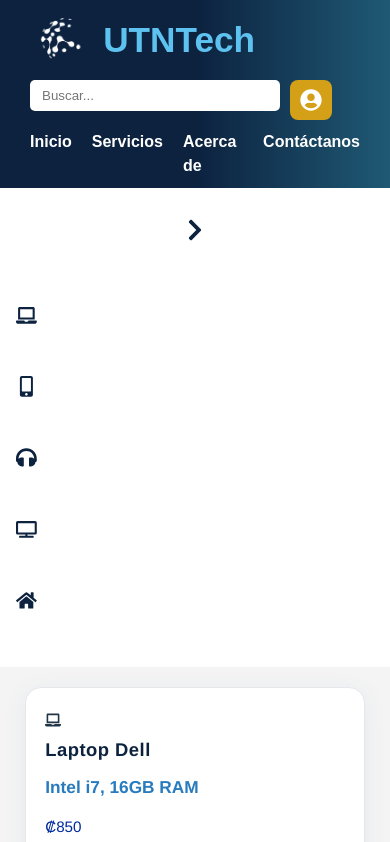
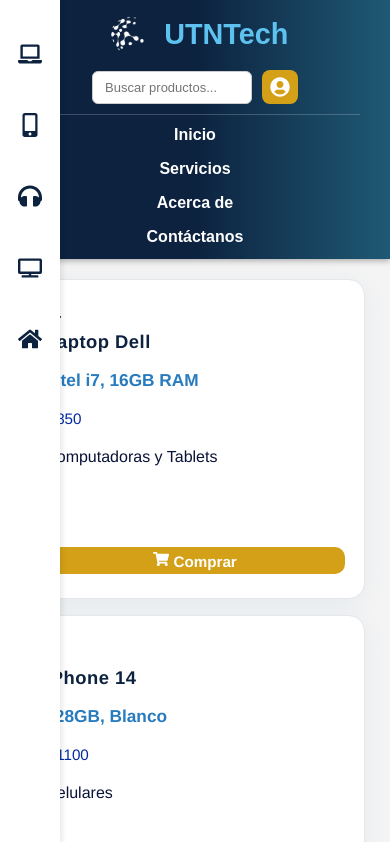
Before and after one commit to fabinunezgo/IntegradorUtnTech, a React (Vite) app: page / in a window 390 px wide. Shown: the top 842 px of the page. Built offline with nearby package versions, Linux system fonts and the light colour scheme.

Commit message:
Cambios en la pagina Principal

```diff
--- a/src/App.jsx
+++ b/src/App.jsx
@@ -1,4 +1,5 @@
 import { BrowserRouter as Router, Routes, Route, useLocation } from "react-router-dom";
+import React, { useState } from "react";
 import Encabezado from "./components/Encabezado";
 import Footer from "./components/Footer";
 import MenuLateral from "./components/MenuLateral";
@@ -12,6 +13,7 @@
 
 function AppContent() {
   const location = useLocation();
+  const [busqueda, setBusqueda] = useState("");
 
   // Detectamos rutas especiales donde no queremos header ni sidebar
   const hideLayout = location.pathname === "/login" || location.pathname === "/dashboard";
@@ -19,7 +21,7 @@
   return (
     <div className="app">
       {/* Header solo si no estamos en login ni dashboard */}
-      {!hideLayout && <Encabezado />}
+      {!hideLayout && <Encabezado onBuscar={setBusqueda} />}
 
       <div className="contenido-principal">
         {/* Sidebar solo si no estamos en login ni dashboard */}
@@ -30,11 +32,11 @@
             <Routes>
               <Route path="/login" element={<Login />} />
               <Route path="/dashboard" element={<Dashboard />} />
-              <Route path="/" element={<Inicio />} />
+              <Route path="/" element={<Inicio busqueda={busqueda} />} />
               <Route path="/Servicios" element={<Servicios />} />
               <Route path="/Acerca" element={<Acerca />} />
               <Route path="/Contacto" element={<Contacto />} />
-              <Route path="/categoria/:nombreCategoria" element={<Inicio />} />
+              <Route path="/categoria/:nombreCategoria" element={<Inicio busqueda={busqueda} />} />
             </Routes>
           </main>
         </div>
--- a/src/components/Buscador.jsx
+++ b/src/components/Buscador.jsx
@@ -1,9 +1,13 @@
+import React from "react";
+import "../css/encabezado.css"; // para que tome los estilos
+
 export default function Buscador({ onBuscar }) {
   return (
-    <div className="buscador">
+    <div className="buscador-contenedor">
       <input
         type="text"
         placeholder="Buscar productos..."
+        className="buscador-input"
         onChange={(e) => onBuscar(e.target.value)}
       />
     </div>
--- a/src/components/Encabezado.jsx
+++ b/src/components/Encabezado.jsx
@@ -2,25 +2,33 @@
 import { Link } from "react-router-dom";
 import logo from "../assets/LogoUtnTech.png";
 import { FaUserCircle } from "react-icons/fa";
+import Buscador from "./Buscador";
 import "../css/encabezado.css";
 
-export default function Encabezado() {
+export default function Encabezado({ onBuscar }) {
+  const handleBuscar = (valor) => {
+    if (onBuscar) onBuscar(valor);
+  };
+
   return (
     <header className="encabezado">
       <div className="top-header">
+        {/* Fila superior: logo + buscador/login */}
+        <div className="logo-buscador">
           <div className="logo-titulo">
             <img src={logo} alt="Logo UTN TECH" className="logo-img" />
             <h1 className="titulo encabezado-titulo">UTNTech</h1>
           </div>
 
           <div className="buscador-menu">
-          <div className="buscador-login">
-            <input type="text" placeholder="Buscar..." className="buscador-input" />
+            <Buscador onBuscar={handleBuscar} />
             <Link to="/login" className="btn-login">
               <FaUserCircle className="icono-login" />
             </Link>
           </div>
+        </div>
 
+        {/* Fila inferior: menú */}
         <nav className="menu-principal">
           <Link to="/" className="menu-link">Inicio</Link>
           <Link to="/Servicios" className="menu-link">Servicios</Link>
@@ -28,7 +36,6 @@
           <Link to="/Contacto" className="menu-link">Contáctanos</Link>
         </nav>
       </div>
-      </div>
     </header>
   );
 }
--- a/src/components/MenuLateral.jsx
+++ b/src/components/MenuLateral.jsx
@@ -1,7 +1,7 @@
-import React, { useState } from "react";
+import React, { useState, useEffect } from "react";
 import { useNavigate } from "react-router-dom";
 import "../css/MenuLateral.css";
-import { FaLaptop, FaMobileAlt, FaHeadphones, FaTv, FaHome, FaChevronLeft, FaChevronRight } from "react-icons/fa";
+import { FaLaptop, FaMobileAlt, FaHeadphones, FaTv, FaHome, FaChevronLeft, FaChevronRight,} from "react-icons/fa";
 
 const categorias = [
   { nombre: "Computadoras y Tablets", icon: <FaLaptop /> },
@@ -13,19 +13,28 @@
 
 export default function MenuLateral() {
   const [abierto, setAbierto] = useState(false);
+  const [esMovil, setEsMovil] = useState(window.innerWidth <= 768);
   const navigate = useNavigate();
 
   const handleCategoriaClick = (categoria) => {
     navigate(`/categoria/${encodeURIComponent(categoria)}`);
   };
 
+  // Detecta cambios de tamaño para adaptar el menú automáticamente
+  useEffect(() => {
+    const handleResize = () => setEsMovil(window.innerWidth <= 768);
+    window.addEventListener("resize", handleResize);
+    return () => window.removeEventListener("resize", handleResize);
+  }, []);
+
   return (
     <aside
       className={`menu-lateral${abierto ? " abierto" : ""}`}
-      onMouseEnter={() => setAbierto(true)}
-      onMouseLeave={() => setAbierto(false)}
+      onMouseEnter={() => !esMovil && setAbierto(true)}
+      onMouseLeave={() => !esMovil && setAbierto(false)}
     >
       <div className="menu-lateral-header">
+        {!esMovil && (
           <button
             className="menu-lateral-toggle"
             onClick={() => setAbierto(!abierto)}
@@ -33,18 +42,26 @@
           >
             {abierto ? <FaChevronLeft /> : <FaChevronRight />}
           </button>
-        {abierto && <span className="menu-lateral-logo">UtnTech</span>}
+        )}
+        {abierto && !esMovil && (
+          <span className="menu-lateral-logo">UTNTech</span>
+        )}
       </div>
+
       <ul className="menu-lateral-list">
         {categorias.map((cat) => (
           <li
             key={cat.nombre}
             className="menu-lateral-item"
             onClick={() => handleCategoriaClick(cat.nombre)}
-            style={{ cursor: "pointer" }}
           >
             <span className="menu-lateral-icon">{cat.icon}</span>
-            {abierto && <span className="menu-lateral-text">{cat.nombre}</span>}
+            {abierto && !esMovil && (
+              <span className="menu-lateral-text">{cat.nombre}</span>
+            )}
+            {esMovil && (
+              <span className="menu-lateral-text">{cat.nombre}</span>
+            )}
           </li>
         ))}
       </ul>
--- a/src/css/MenuLateral.css
+++ b/src/css/MenuLateral.css
@@ -1,5 +1,5 @@
 .menu-lateral {
-  background: #ffffff; /* azul principal */
+  background: #ffffff;
   box-shadow: 0 2px 8px rgba(0,0,0,0.07);
   padding: 1rem 0.5rem;
   min-width: 60px;
@@ -9,7 +9,8 @@
   flex-direction: column;
   align-items: center;
   transition: max-width 0.3s, min-width 0.3s;
-  position: relative;
+  position: static; /* 👈 importante: no fixed ni absolute */
+  z-index: 10;
 }
 
 .menu-lateral.abierto {
@@ -33,14 +34,13 @@
   border: none;
   font-size: 1.5rem;
   cursor: pointer;
-  justify-content: center;
-  color: #0C223F; /* icono blanco */
+  color: #0C223F;
 }
 
 .menu-lateral-logo {
   font-size: 1.3rem;
   font-weight: bold;
-  color: #0C223F; /* logo blanco */
+  color: #0C223F;
 }
 
 .menu-lateral-list {
@@ -59,47 +59,86 @@
   transition: background 0.2s;
   padding: 0.5rem 0.5rem;
   border-radius: 8px;
-  color:#0C223F; /* texto blanco */
+  color:#0C223F;
 }
 
 .menu-lateral-item:hover {
-  background:#0c4da165; /* gris claro */
-  color: #0a3063; /* azul principal */
+  background:#0c4da165;
+  color: #0a3063;
 }
 
 .menu-lateral-icon {
   font-size: 1.3rem;
-  color:#0C223F; /* icono blanco */
+  color:#0C223F;
 }
 
 .menu-lateral-text {
   font-size: 1rem;
-  color: #0C223F; /* texto blanco */
+  color: #0C223F;
 }
 
-.menu-lateral-footer {
-  width: 100%;
-  display: flex;
-  align-items: center;
-  gap: 1rem;
-  margin-top: auto;
-  padding-bottom: 1rem;
+/* 📱 Pantallas pequeñas: mantener menú vertical y compacto */
+@media (max-width: 768px) {
+  .menu-lateral {
+    position: fixed;             /* pegado a la izquierda */
+    top: 0;
+    left: 0;
+    height: 100vh;
+    width: 60px;                 /* ancho compacto */
+    min-width: 60px;
+    max-width: 60px;
+    background: #ffffff;
+    box-shadow: 2px 0 6px rgba(0,0,0,0.1);
+    display: flex;
+    flex-direction: column;
+    align-items: center;
+    justify-content: flex-start;
+    padding: 1rem 0.5rem;
+    z-index: 1000;
+  }
+
+  .menu-lateral.abierto {
+    width: 60px;
+    padding-left: 0;
+    align-items: center;
+  }
+
+  .menu-lateral-header {
+    margin-bottom: 1rem;
+  }
+
+  .menu-lateral-toggle {
+    font-size: 1.2rem;
+    color: #0C223F;
+  }
+
+  .menu-lateral-item {
+    flex-direction: column;
+    align-items: center;
+    justify-content: center;
+    margin-bottom: 1.2rem;
+    color: #0C223F;
+  }
+
+  .menu-lateral-icon {
+    font-size: 1.5rem;
+    color: #0C223F;
+  }
+
+  .menu-lateral-text {
+    display: none; /* ❌ ocultamos el texto */
+  }
+
+  .menu-lateral-logo {
+    display: none;
+  }
 }
 
-@media (max-width: 768px) {
+/* 🖥️ Pantallas grandes: comportamiento normal expandible */
+@media (min-width: 769px) {
   .menu-lateral {
-    width: 100%;
-    min-width: unset;
-    max-width: unset;
-    height: auto;
-    border-radius: 0;
-    box-shadow: none;
-    padding: 1rem 0.5rem;
-    align-items: flex-start;
     position: static;
-  }
-  .menu-lateral.abierto {
-    padding-left: 0;
-    align-items: flex-start;
+    height: 90vh;
+    background: #ffffff;
   }
 }
--- a/src/css/encabezado.css
+++ b/src/css/encabezado.css
@@ -1,20 +1,30 @@
 .encabezado {
-  background: linear-gradient(90deg, #0C223F 0%,  #0C223F 50%, #1f5974 100%);
+  background: linear-gradient(90deg, #0C223F 0%, #0C223F 50%, #1f5974 100%);
   width: 100%;
   padding: 10px 30px;
   display: flex;
   justify-content: center;
+  box-shadow: 0 2px 6px rgba(0, 0, 0, 0.3);
 }
 
 .top-header {
   width: 100%;
   max-width: 1200px;
   display: flex;
-  justify-content: space-between;
-  align-items: flex-start;
+  flex-direction: column;
+  justify-content: center;
+  align-items: center;
+  gap: 10px;
 }
 
-/* Logo y título a la izquierda */
+.logo-buscador {
+  width: 100%;
+  display: flex;
+  justify-content: space-between;
+  align-items: center;
+  flex-wrap: wrap;
+}
+
 .logo-titulo {
   display: flex;
   align-items: center;
@@ -33,20 +43,27 @@
   color: #5EC2F1;
 }
 
-/* Contenedor del buscador + login */
-.buscador-login {
+.buscador-menu {
   display: flex;
   align-items: center;
   gap: 10px;
 }
 
-/* Buscador */
 .buscador-input {
   width: 250px;
   padding: 8px 12px;
-  border-radius: 5px;
-  border: none;
+  border-radius: 6px;
+  border: 1px solid #ccc;
+  outline: none;
+  font-size: 14px;
+  transition: all 0.2s;
 }
+
+.buscador-input:focus {
+  border-color: #5EC2F1;
+  box-shadow: 0 0 5px rgba(94, 194, 241, 0.5);
+}
+
 
 .btn-login {
   display: flex;
@@ -55,7 +72,7 @@
   gap: 5px;
   padding: 9px 10px;
   border-radius: 8px;
-  background-color: #d4a017; /* amarillo mostaza */
+  background-color: #d4a017;
   color: white;
   font-weight: bold;
   font-size: 14px;
@@ -67,18 +84,21 @@
 .btn-login:hover {
   background-color: #c5930f;
   transform: translateY(-2px);
-  box-shadow: 0 2px 6px rgba(0,0,0,0.25);
+  box-shadow: 0 2px 6px rgba(0, 0, 0, 0.25);
 }
 
 .icono-login {
   font-size: 22px;
 }
 
-/* Menú debajo del header */
 .menu-principal {
   display: flex;
-  gap: 20px;
-  margin-top: 10px;
+  justify-content: center;
+  flex-wrap: wrap;
+  gap: 25px;
+  width: 100%;
+  border-top: 1px solid rgba(255, 255, 255, 0.2);
+  padding-top: 8px;
 }
 
 .menu-link {
@@ -91,3 +111,55 @@
 .menu-link:hover {
   color: #5bb3fc;
 }
+
+@media (max-width: 900px) {
+  .buscador-input {
+    width: 200px;
+  }
+}
+
+@media (max-width: 700px) {
+  .logo-buscador {
+    flex-direction: column;
+    align-items: center;
+    gap: 10px;
+  }
+
+  .buscador-menu {
+    justify-content: center;
+  }
+
+  .logo-img {
+    height: 50px;
+  }
+
+  .titulo {
+    font-size: 1.8rem;
+  }
+
+  .menu-principal {
+    flex-wrap: wrap;
+    gap: 15px;
+  }
+}
+
+@media (max-width: 500px) {
+  .buscador-input {
+    width: 160px;
+    font-size: 13px;
+  }
+
+  .btn-login {
+    padding: 7px 8px;
+  }
+
+  .icono-login {
+    font-size: 20px;
+  }
+
+  .menu-principal {
+    flex-direction: column;
+    align-items: center;
+    gap: 10px;
+  }
+}
```
Also changed, not shown: src/pages/Inicio.jsx (+21 -11 lines). Lines whose indentation alone changed are shown as unchanged.
